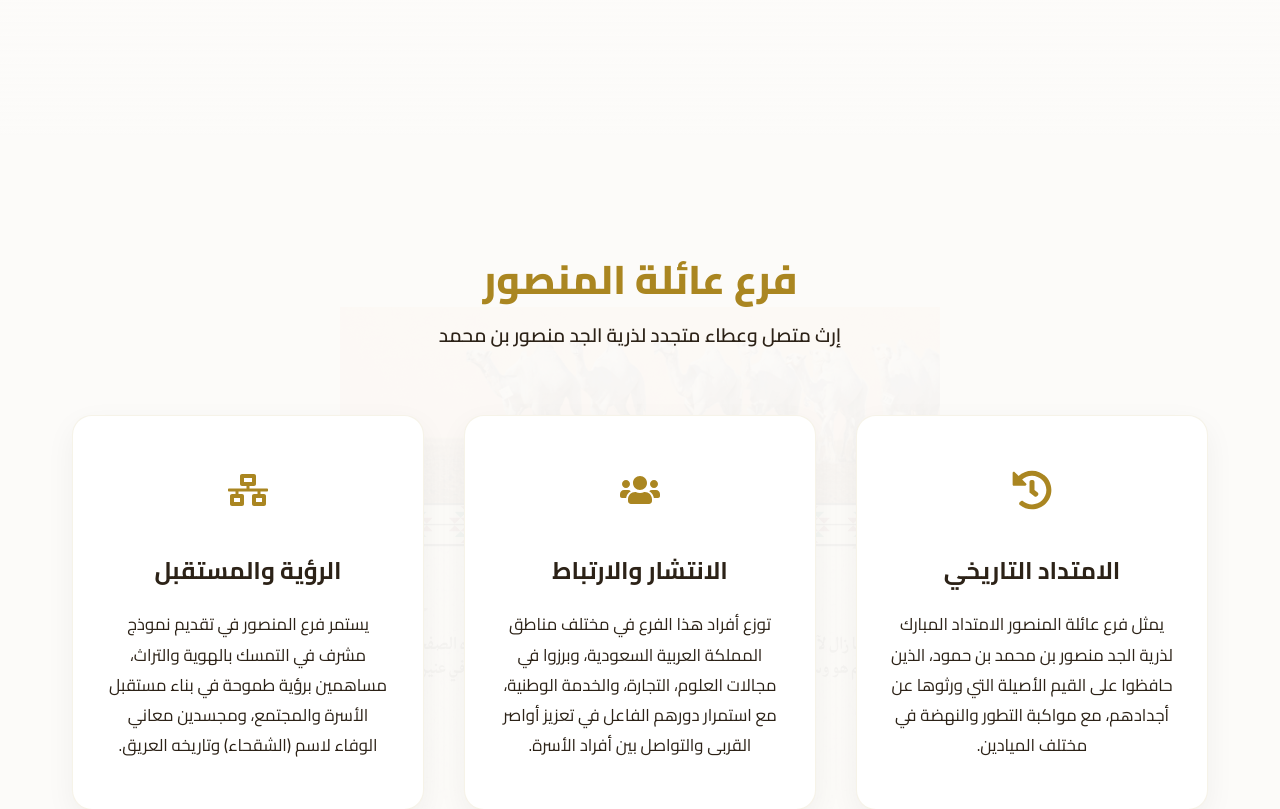
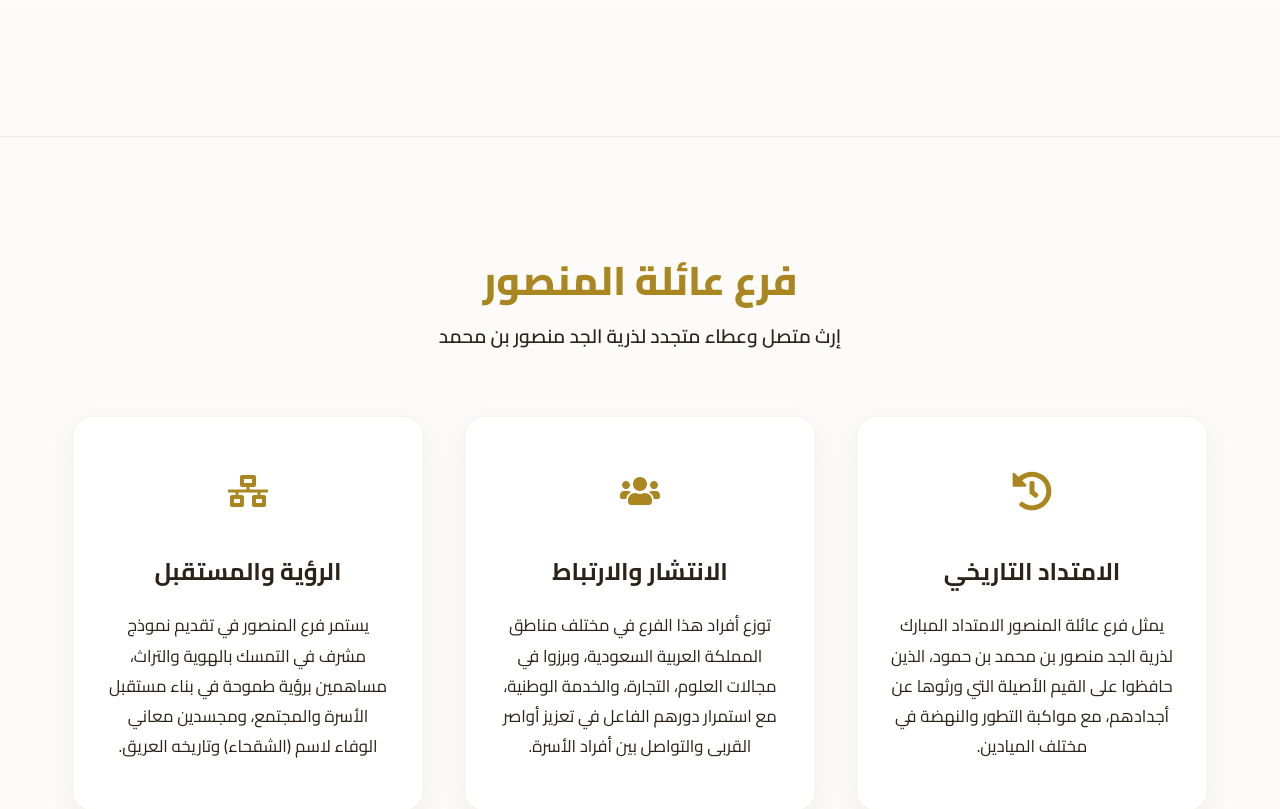
Before and after one commit to Alshagha/alshagha-website, a React (Vite) app: page / in a window 1280 px wide. Shown: the part 2320-3129 px from the top of the page. Built offline with nearby package versions, Linux system fonts and the light colour scheme.

Commit message:
UI: remove watermark and enhance Al-Mansour section separation

```diff
--- a/src/components/AlMansour.css
+++ b/src/components/AlMansour.css
@@ -3,22 +3,9 @@
     color: var(--color-text);
     position: relative;
     overflow: hidden;
-}
-
-.al-mansour::before {
-    content: '';
-    position: absolute;
-    top: 50%;
-    left: 50%;
-    transform: translate(-50%, -50%);
-    width: 600px;
-    height: 600px;
-    background-image: url("/images/وسم العائلة.png");
-    background-repeat: no-repeat;
-    background-position: center;
-    background-size: contain;
-    opacity: 0.03;
-    z-index: 0;
+    border-top: 1px solid rgba(170, 134, 33, 0.1);
+    border-bottom: 1px solid rgba(170, 134, 33, 0.1);
+    padding: 10rem 0;
 }
 
 .mansour-header {
```
